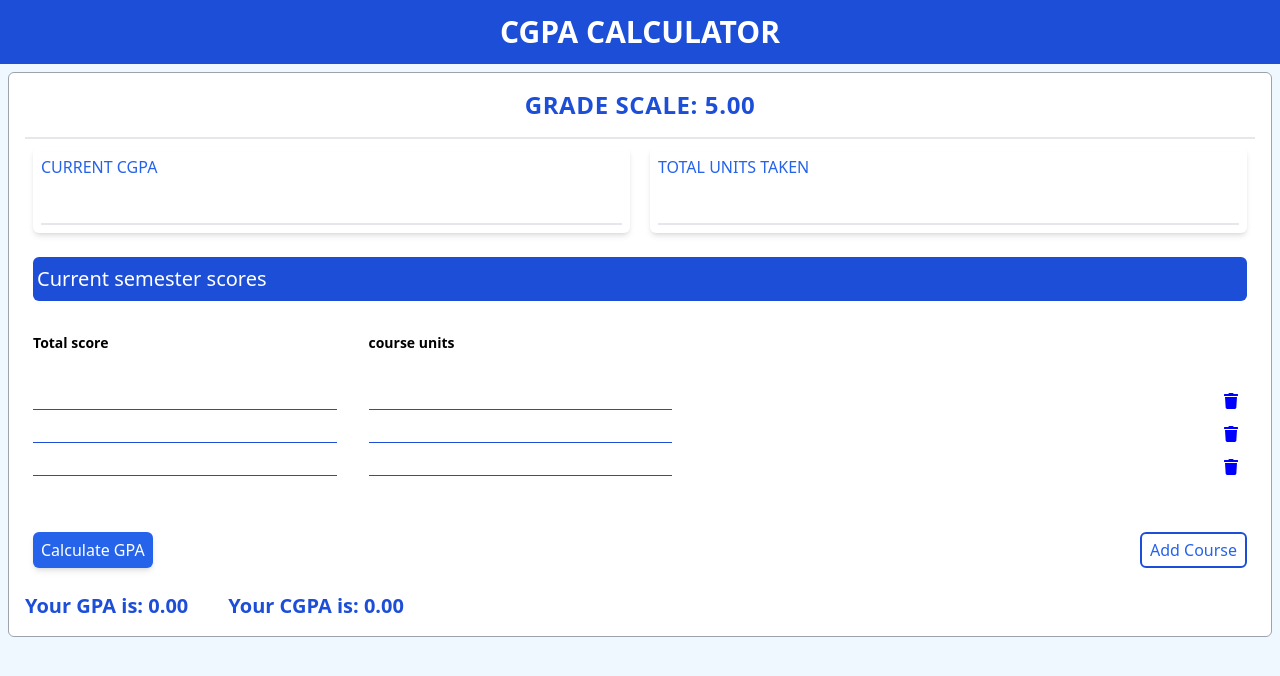
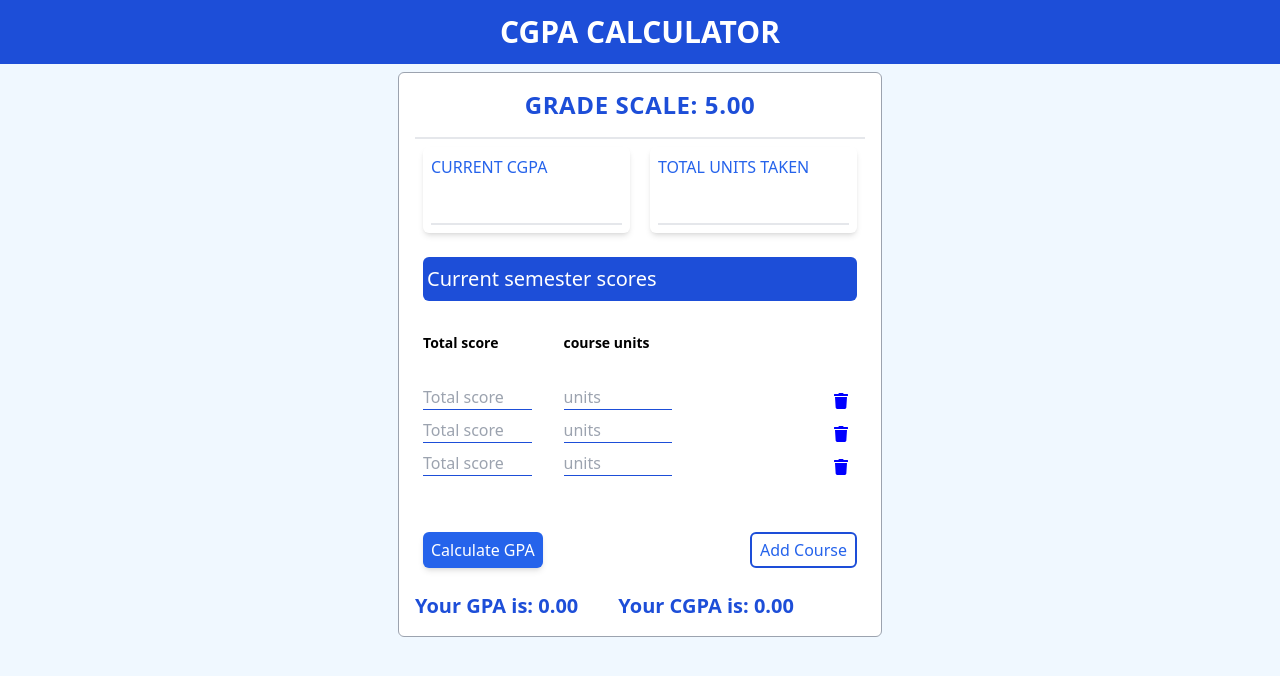
Before and after one commit to cent-kanayo/cgpacalculator, a Next.js app: page / in a window 1280 px wide. Shown: the top 676 px of the page. Built offline with nearby package versions, Linux system fonts and the light colour scheme.

Commit message:
fix: setting screen size

```diff
--- a/app/Hero.tsx
+++ b/app/Hero.tsx
@@ -100,7 +100,7 @@ const Hero = () => {
     setShowGrade(true);
   };
   return (
-    <main className="relative  p-2  mx-auto">
+    <main className="relative max-w-[500px]   p-2 md:w-[500px] mx-auto">
       <div className=" border border-gray-400 bg-white p-4 rounded-md ">
         <div className="border-b-2 border-gray-200">
           <h1 className="text-2xl text-center text-blue-700 font-semibold mb-4 tracking-wide uppercase">
@@ -141,14 +141,16 @@ const Hero = () => {
                 return (
                   <div key={grade.id} className="flex gap-8 relative">
                     <input
-                      type="text"
+                      type="number"
                       onChange={(e) => (grade.score = +e.target.value)}
                       className="w-1/4 outline-none border-b border-blue-700 border-1 mb-2"
+                      placeholder="Total score"
                     />
                     <input
-                      type="text"
+                      type="number"
                       onChange={(e) => (grade.units = +e.target.value)}
                       className="w-1/4 outline-none border-b border-blue-700 border-1 mb-2"
+                      placeholder="units"
                     />
                     {showGrade && <p className="mb-2">{grade.value}</p>}
                     <button
```
